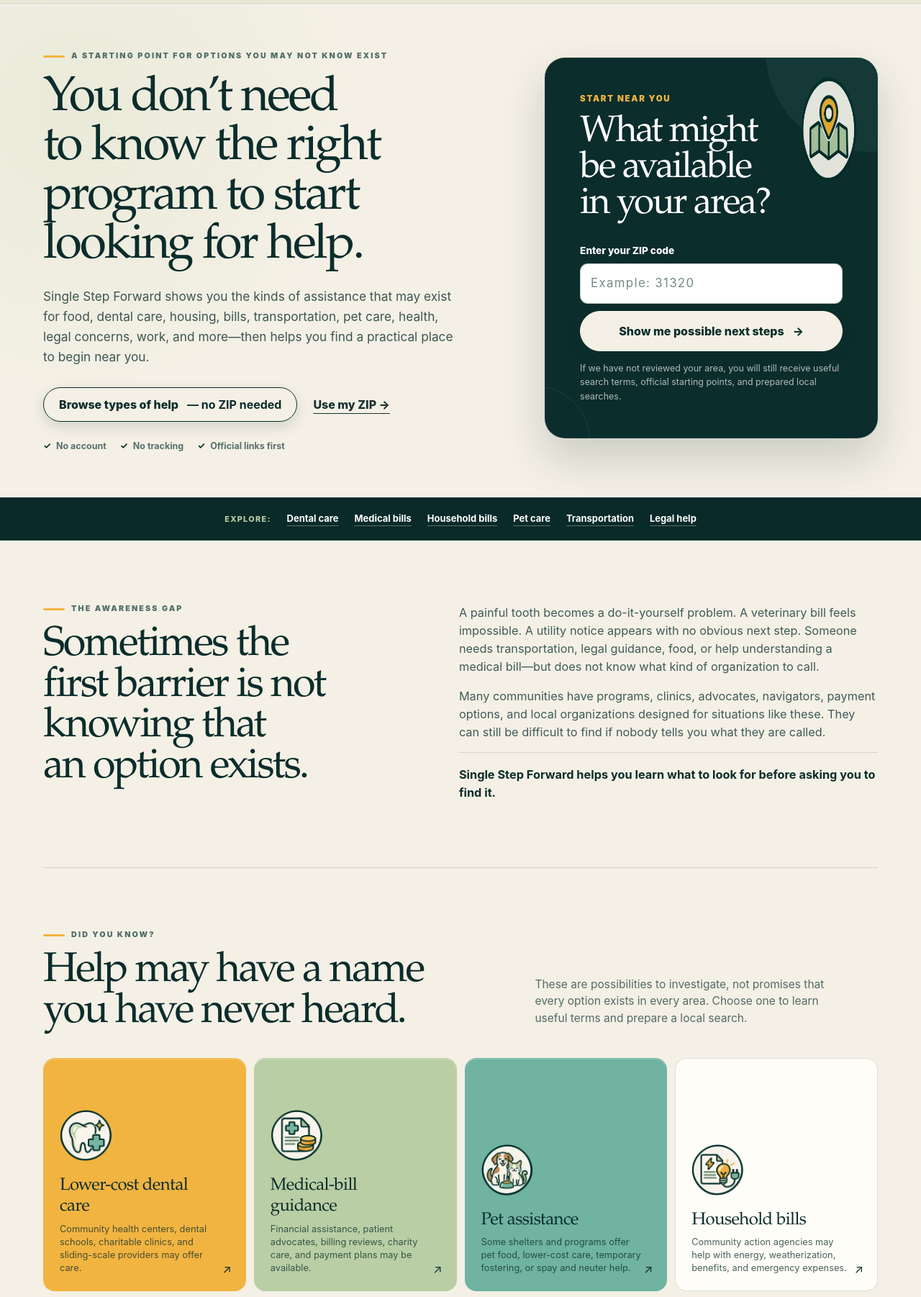
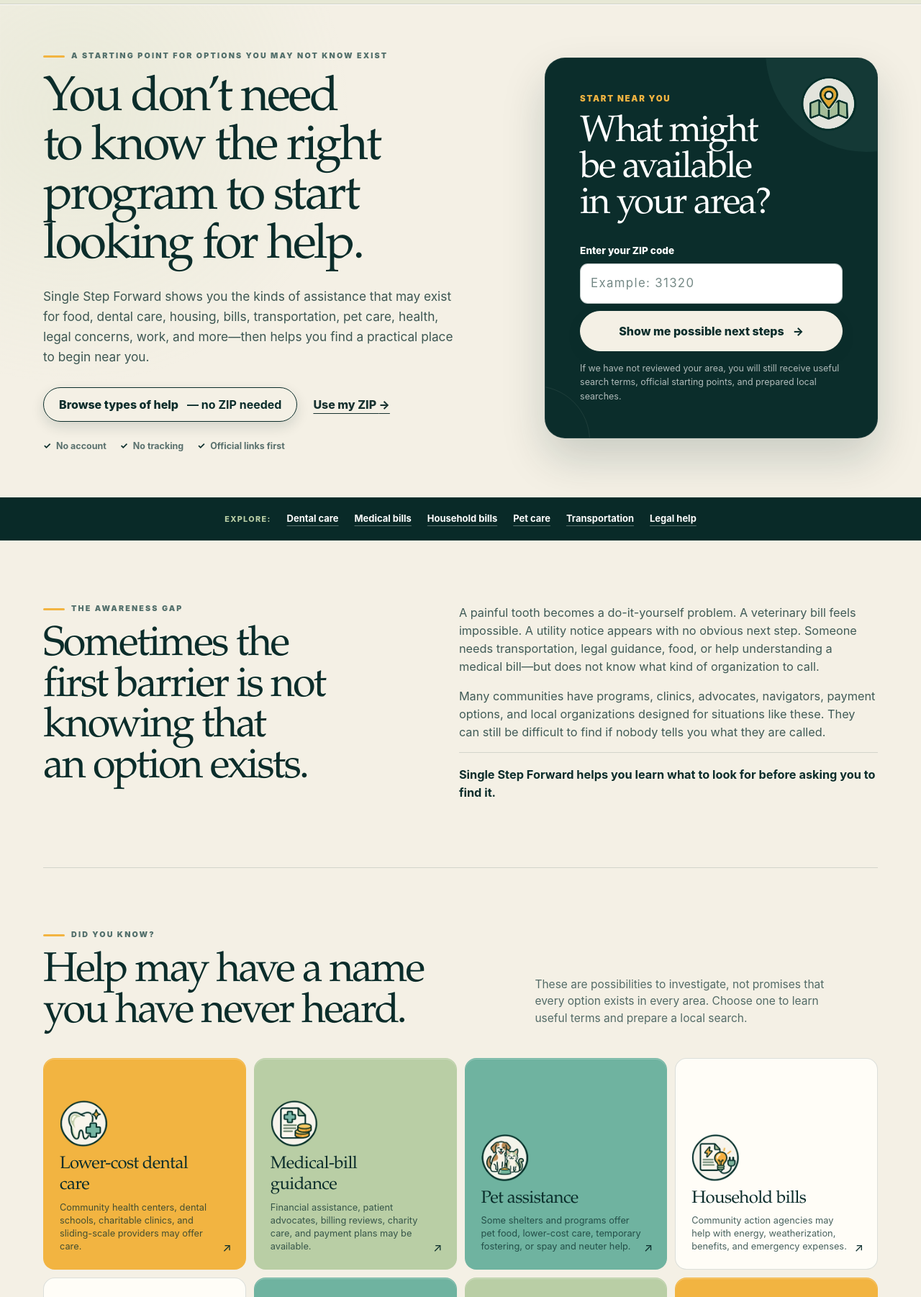
Before and after one commit to TakeMagneisum/singlestepforward-site, a plain HTML site: page index.html in a window 1280 px wide. Shown: the part 174-1976 px from the top of the page at 72% size. Drawn offline with Linux system fonts and the light colour scheme.

Commit message:
Add files via upload

```diff
--- a/assets/styles.css
+++ b/assets/styles.css
@@ -1715,15 +1715,21 @@
 .hero-entry-actions .text-link { text-align: left; }
 .no-zip-note { font-weight: 650; }
 .zip-panel-mark { width: 78px; padding: 0; background: transparent; opacity: .9; }
+.zip-panel-mark img {
+  width: 100%;
+  height: auto;
+  aspect-ratio: 1;
+  object-fit: contain;
+}
 
 /* Homepage possibility cards */
 .card-icon {
-  width: clamp(64px, 5.7vw, 76px);
+  width: clamp(58px, 5.2vw, 68px);
   height: auto;
-  margin: 0 0 20px;
-}
-
-.possibility-grid .need-card { min-height: 324px; justify-content: flex-end; }
+  margin: 0 0 10px;
+}
+
+.possibility-grid .need-card { min-height: 294px; padding: 22px; justify-content: flex-end; }
 .possibility-grid .need-card h3 { margin-right: 30px; }
 .browse-all-cta {
   display: grid;
@@ -1837,7 +1843,7 @@
   .location-inner { justify-content: flex-start; }
   .area-picker { width: 100%; }
   .area-picker-main { flex: 1; }
-  .possibility-grid .need-card { min-height: 300px; }
+  .possibility-grid .need-card { min-height: 278px; }
 }
 
 @media (max-width: 820px) {
@@ -1866,8 +1872,8 @@
   .hero-entry-actions .button { width: 100%; }
   .hero-entry-actions .text-link { padding: 5px 0; text-align: center; }
   .possibility-grid { grid-template-columns: 1fr; }
-  .possibility-grid .need-card { min-height: 250px; }
-  .card-icon { width: 62px; margin-bottom: 16px; }
+  .possibility-grid .need-card { min-height: 222px; }
+  .card-icon { width: 56px; margin-bottom: 9px; }
   .browse-all-cta { grid-template-columns: 48px minmax(0, 1fr); padding: 16px; }
   .browse-all-cta .button { grid-column: 1 / -1; width: 100%; }
   .dawn-flavor { width: 42px; }
```
